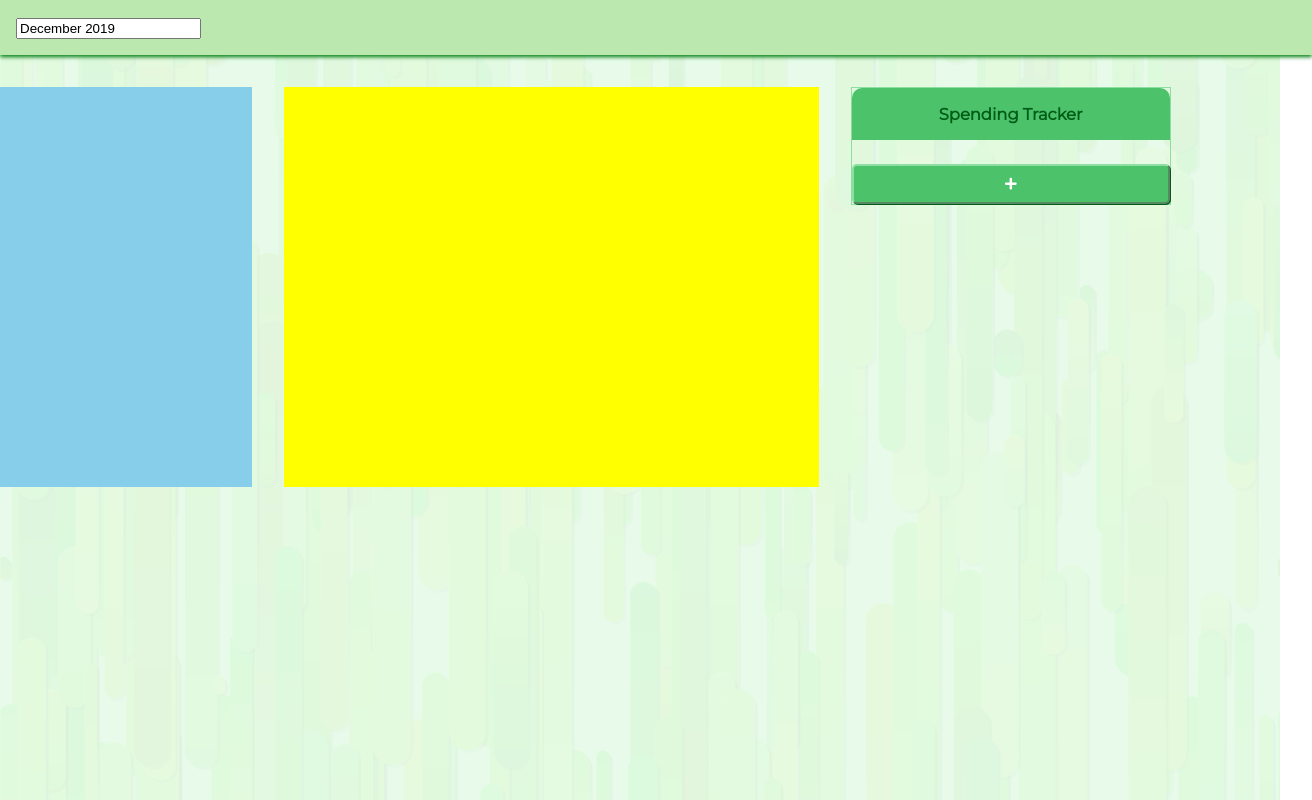
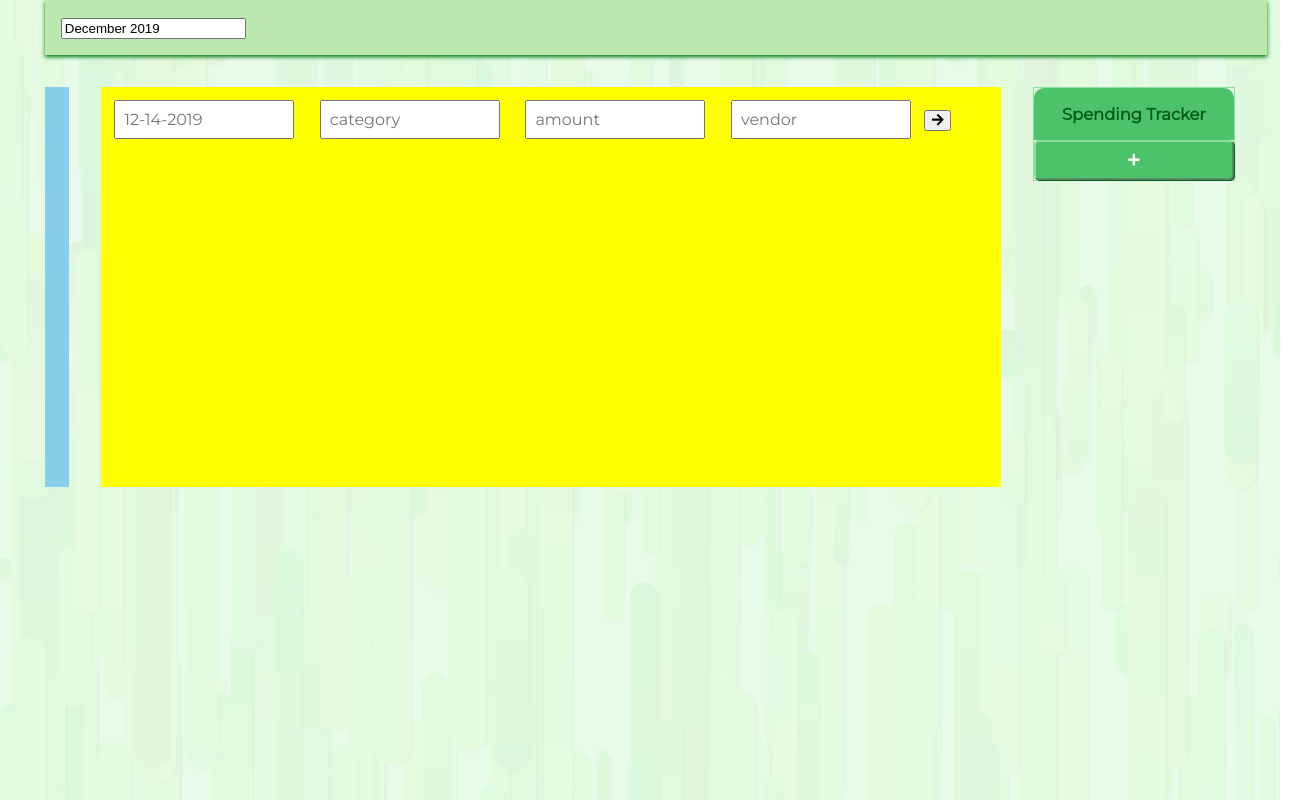
Before and after one commit to joyrichmond/hungry-hippo, a React (Create React App) app in the folder packages/web/: page / in a window 1280 px wide. Shown: the whole page, 1312 px wide, since content can reach past the window. Built offline with nearby package versions, Linux system fonts and the light colour scheme; no server answers.

Commit message:
implement click category line updates category name in record transaction

```diff
--- a/packages/web/src/App.tsx
+++ b/packages/web/src/App.tsx
@@ -8,6 +8,8 @@ import { ToastContainer } from 'react-toastify';
 import AtAGlance from './comps/AtAGlance';
 import Header from './comps/Header';
 import SpendingTracker from './comps/SpendingTracker';
+import DashboardView from './comps/spendingTracker/DashboardView';
+import RecordTransaction from './comps/spendingTracker/RecordTransaction';
 import store from './store/store';
 
 function App() {
@@ -18,7 +20,9 @@ function App() {
         <div className="overlay" />
         <Header />
         <div className="masterSidebar"></div>
-        <div className="dashboardView"></div>
+        <div className="dashboardView">
+          <DashboardView />
+        </div>
         <div className="spendingSidebar">
           <SpendingTracker />
         </div>
--- a/packages/web/src/comps/SpendingTracker.tsx
+++ b/packages/web/src/comps/SpendingTracker.tsx
@@ -12,7 +12,7 @@ import { budgetMonthRange } from '../services/time-service';
 import { addTransaction, filterTransactions } from '../services/transactions-service';
 import { AppState } from '../store/root';
 import AddNewCategory from './spendingTracker/AddNewCategory';
-import CategoryLine from './spendingTracker/CategoryLine';
+//import CategoryLine from './spendingTracker/CategoryLine';
 import AddButton from './utils/AddButton';
 import LoadingView from './utils/LoadingView';
 
@@ -58,10 +58,8 @@ const SpendingTracker: FC = () => {
     }).then(item => dispatch({ type: 'ADD_BUDGET', item }));
   };
 
-  const setTransaction = (transaction: Omit<Transaction, '_id'>) => {
-    addTransaction(transaction).then(item =>
-      dispatch({ type: 'ADD_TRANSACTION', item }),
-    );
+  const setSelectedCategory = (categoryId: string) => {
+    dispatch({ type: 'SET_SELECTED_CATEGORY', item: categoryId });
   };
 
   return (
@@ -93,7 +91,10 @@ const SpendingTracker: FC = () => {
           //   setTransaction={setTransaction}
           // />
           return (
-            <div className="categoryLine">
+            <div
+              className="categoryLine"
+              onClick={() => setSelectedCategory(category._id!)}
+            >
               <span className="categoryName">{category.name}</span>
               <div className="budgetValues">
                 <span>
--- /dev/null
+++ b/packages/web/src/comps/spendingTracker/DashboardView.tsx
@@ -0,0 +1,38 @@
+import React, { FC } from 'react';
+import { useDispatch, useSelector } from 'react-redux';
+
+import { useCategories } from '../../hooks/useCollection';
+import Transaction from '../../models/Transaction';
+import { addTransaction } from '../../services/transactions-service';
+import { AppState } from '../../store/root';
+import RecordTransaction from './RecordTransaction';
+
+const DashboardView: FC = () => {
+  const selectedCategory = useSelector(
+    (state: AppState) => state.selectedCategory,
+  );
+  const categories = useCategories();
+  const dispatch = useDispatch();
+
+  const setTransaction = (transaction: Omit<Transaction, '_id'>) => {
+    addTransaction(transaction).then(item =>
+      dispatch({ type: 'ADD_TRANSACTION', item }),
+    );
+  };
+
+  const getCategory = (categoryId: string | null) =>
+    categories
+      ? Object.values(categories).find(
+          category => categoryId === category._id,
+        ) || undefined
+      : undefined;
+
+  return (
+    <RecordTransaction
+      category={getCategory(selectedCategory)}
+      setTransaction={setTransaction}
+    />
+  );
+};
+
+export default DashboardView;
--- a/packages/web/src/comps/spendingTracker/RecordTransaction.tsx
+++ b/packages/web/src/comps/spendingTracker/RecordTransaction.tsx
@@ -1,46 +1,46 @@
 import { format } from 'date-fns';
-import React, { FC, useState } from 'react';
+import React, { FC, useEffect, useState } from 'react';
+import { useSelector } from 'react-redux';
 
 import { FontAwesomeIcon } from '@fortawesome/react-fontawesome';
 
+import Category from '../../models/Category';
 import Transaction from '../../models/Transaction';
+import { AppState } from '../../store/root';
 
 type Props = {
-  setCanUserRecordTransaction: any;
-  categoryId: string;
+  //setCanUserRecordTransaction: any;
+  category?: Category;
   setTransaction: (transaction: Omit<Transaction, '_id'>) => void;
 };
 
 const RecordTransaction: FC<Props> = ({
-  setCanUserRecordTransaction,
-  categoryId,
+  //setCanUserRecordTransaction,
+  category,
   setTransaction,
 }) => {
+  const [categoryName, setCategoryName] = useState('');
+
+  useEffect(() => setCategoryName((category && category!.name) || ''), [
+    category,
+  ]);
+
   const [date, setDate] = useState('');
   const [amount, setAmount] = useState('');
   const [vendor, setVendor] = useState('');
 
-  const createNewTransaction = () => {
-    if (date) {
-      return {
-        date: new Date(`${date}`),
-        amount: parseInt(amount),
-        vendor,
-        categoryId,
-      };
-    } else {
-      return {
-        date: new Date(),
-        amount: parseInt(amount),
-        vendor,
-        categoryId,
-      };
-    }
+  const createNewTransaction = (): Transaction => {
+    return {
+      date: date ? new Date(`${date}`) : new Date(),
+      amount: parseInt(amount),
+      vendor,
+      categoryId: category!._id as string,
+    };
   };
 
   const handleRecordTransaction = () => {
     const newTransaction = createNewTransaction();
-    setCanUserRecordTransaction(false);
+    //setCanUserRecordTransaction(false);
     setTransaction(newTransaction);
   };
 
@@ -55,6 +55,12 @@ const RecordTransaction: FC<Props> = ({
         value={date}
         placeholder={format(new Date(), 'MM-dd-yyyy')}
         autoFocus
+      />
+      <input
+        type="text"
+        onChange={e => setCategoryName(e.target.value)}
+        value={categoryName}
+        placeholder="category"
       />
       <input
         type="number"
--- a/packages/web/src/store/root.ts
+++ b/packages/web/src/store/root.ts
@@ -2,6 +2,7 @@ import { combineReducers } from 'redux';
 
 import { budgetsReducer, BudgetsState } from './budgets';
 import { categoriesReducer, CategoriesState } from './categories';
+import { selectedCategoryReducer } from './selectedCategory';
 import { selectedMonthReducer, SelectedMonthState } from './selectedMonth';
 import { transactionsReducer, TransactionsState } from './transactions';
 
@@ -10,6 +11,7 @@ export type AppState = {
   categories: CategoriesState | null;
   transactions: TransactionsState | null;
   selectedMonth: SelectedMonthState;
+  selectedCategory: string | null;
 };
 
 export const rootReducer = combineReducers<AppState>({
@@ -17,4 +19,5 @@ export const rootReducer = combineReducers<AppState>({
   categories: categoriesReducer,
   transactions: transactionsReducer,
   selectedMonth: selectedMonthReducer,
+  selectedCategory: selectedCategoryReducer,
 });
--- /dev/null
+++ b/packages/web/src/store/selectedCategory.ts
@@ -0,0 +1,21 @@
+type SelectedCategoryAction = {
+  item: string;
+  type: 'SET_SELECTED_CATEGORY';
+};
+
+export const selectedCategoryReducer = (
+  state: string | null = null,
+  action: SelectedCategoryAction,
+) => {
+  const { item, type } = action;
+
+  switch (type) {
+    case 'SET_SELECTED_CATEGORY': {
+      return item;
+    }
+
+    default: {
+      return state;
+    }
+  }
+};
--- a/packages/web/src/stylesheets/app.scss
+++ b/packages/web/src/stylesheets/app.scss
@@ -23,7 +23,7 @@ input {
 }
 
 .App {
-  width: 100vw;
+  width: 93vw;
   margin: 0;
   display: grid;
   grid-template-areas:
--- a/packages/web/src/stylesheets/spending-tracker.scss
+++ b/packages/web/src/stylesheets/spending-tracker.scss
@@ -14,7 +14,6 @@
 
   .add-button {
     width: 100%;
-    margin-top: 1.5rem;
   }
 }
 
@@ -74,6 +73,11 @@
   padding: 0.75rem 1rem;
   background-color: $green-white;
 
+  &:hover {
+    background-color: $hover;
+    cursor: pointer;
+  }
+
   // :nth-of-type(1) {
   //   background-color: lightgray;
   // }
```
Also changed, not shown: packages/web/tsconfig.json (+2 -8 lines), 1 other file (tests, documents, lock files or other folders).
